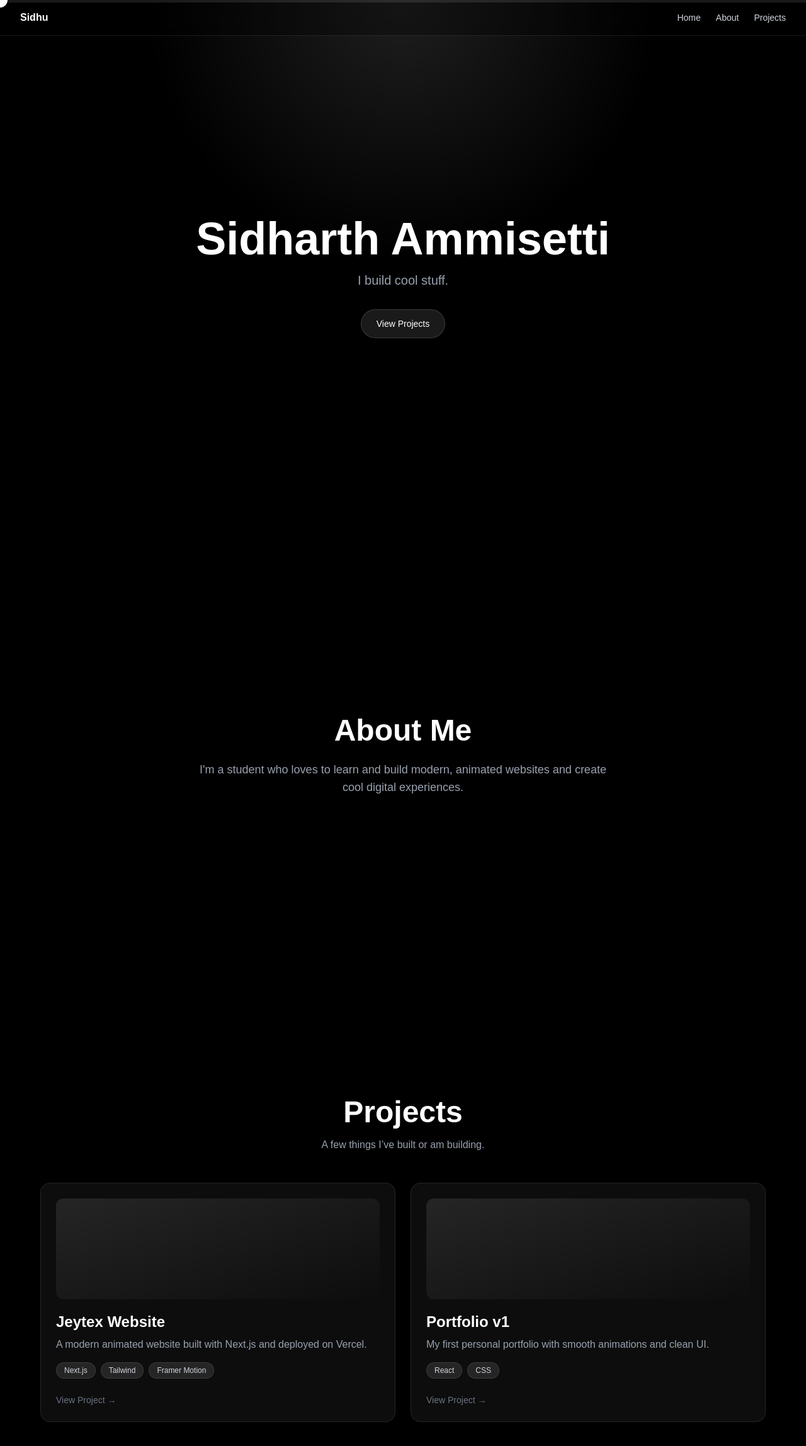
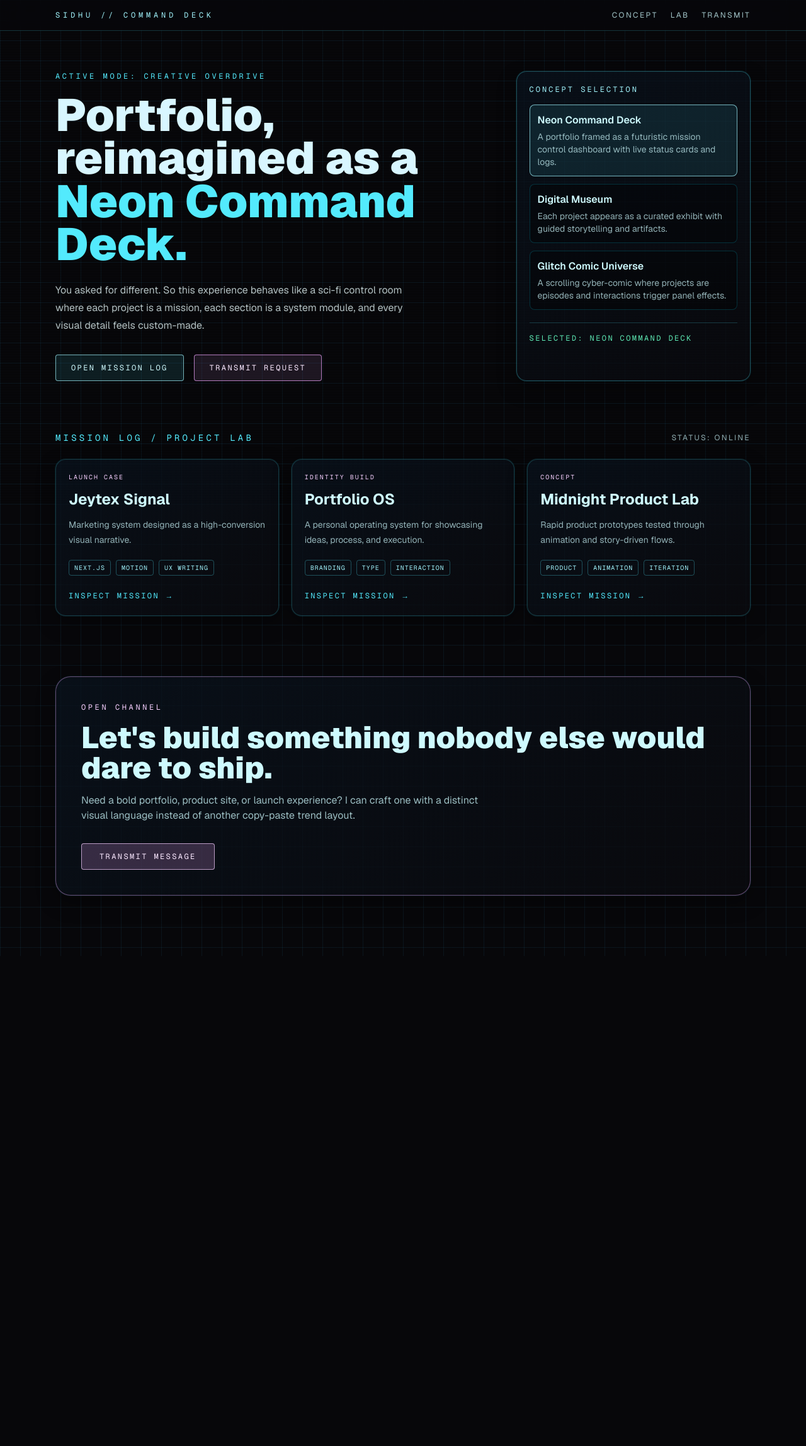
Before and after one commit to Jeytex/portfolio, a Next.js app: page / in a window 1280 px wide. Shown: the top 2296 px of the page at 63% size. After the commit the page ends 1518 px from the top, so only its background shows below. Built offline with nearby package versions, Linux system fonts and the light colour scheme.

Commit message:
Reimagine portfolio as neon command deck concept

```diff
--- a/app/globals.css
+++ b/app/globals.css
@@ -1,8 +1,8 @@
 @import "tailwindcss";
 
 :root {
-  --background: #ffffff;
-  --foreground: #171717;
+  --background: #07070a;
+  --foreground: #d8f6ff;
 }
 
 @theme inline {
@@ -12,17 +12,8 @@
   --font-mono: var(--font-geist-mono);
 }
 
-@media (prefers-color-scheme: dark) {
-  :root {
-    --background: #0a0a0a;
-    --foreground: #ededed;
-  }
-}
-
-body {
-  background: var(--background);
-  color: var(--foreground);
-  font-family: Arial, Helvetica, sans-serif;
+* {
+  box-sizing: border-box;
 }
 
 html {
@@ -30,5 +21,27 @@ html {
 }
 
 body {
-  cursor: none;
+  background: var(--background);
+  color: var(--foreground);
+  font-family: var(--font-geist-sans), Arial, Helvetica, sans-serif;
 }
+
+.grid-bg {
+  background-image:
+    linear-gradient(to right, rgba(56, 189, 248, 0.08) 1px, transparent 1px),
+    linear-gradient(to bottom, rgba(56, 189, 248, 0.08) 1px, transparent 1px);
+  background-size: 32px 32px;
+}
+
+.scanlines::before {
+  content: "";
+  position: absolute;
+  inset: 0;
+  background-image: linear-gradient(to bottom, transparent 50%, rgba(0, 0, 0, 0.35) 50%);
+  background-size: 100% 4px;
+}
+
+.terminal-panel {
+  background: linear-gradient(145deg, rgba(9, 19, 30, 0.7), rgba(10, 10, 14, 0.7));
+  box-shadow: 0 0 0 1px rgba(34, 211, 238, 0.1), 0 12px 30px rgba(0, 0, 0, 0.35);
+}
--- a/app/layout.tsx
+++ b/app/layout.tsx
@@ -13,8 +13,9 @@ const geistMono = Geist_Mono({
 });
 
 export const metadata: Metadata = {
-  title: "Create Next App",
-  description: "Generated by create next app",
+  title: "Sidharth Ammisetti | Portfolio",
+  description:
+    "Portfolio of Sidharth Ammisetti — modern web experiences with strong design, smooth interaction, and performance-first development.",
 };
 
 export default function RootLayout({
--- a/app/page.tsx
+++ b/app/page.tsx
@@ -1,206 +1,167 @@
 "use client";
 
 import { motion } from "framer-motion";
-import { useEffect, useState } from "react";
+import Link from "next/link";
 
-const projects = [
+const concepts = [
   {
-    title: "Jeytex Website",
-    desc: "A modern animated website built with Next.js and deployed on Vercel.",
-    tech: ["Next.js", "Tailwind", "Framer Motion"],
-    link: "/projects/jeytex",
+    name: "Neon Command Deck",
+    pitch: "A portfolio framed as a futuristic mission control dashboard with live status cards and logs.",
   },
   {
-    title: "Portfolio v1",
-    desc: "My first personal portfolio with smooth animations and clean UI.",
-    tech: ["React", "CSS"],
-    link: "#",
+    name: "Digital Museum",
+    pitch: "Each project appears as a curated exhibit with guided storytelling and artifacts.",
+  },
+  {
+    name: "Glitch Comic Universe",
+    pitch: "A scrolling cyber-comic where projects are episodes and interactions trigger panel effects.",
   },
 ];
 
+const experiments = [
+  {
+    title: "Jeytex Signal",
+    type: "Launch Case",
+    summary: "Marketing system designed as a high-conversion visual narrative.",
+    href: "/projects/jeytex",
+    stack: ["Next.js", "Motion", "UX Writing"],
+  },
+  {
+    title: "Portfolio OS",
+    type: "Identity Build",
+    summary: "A personal operating system for showcasing ideas, process, and execution.",
+    href: "#",
+    stack: ["Branding", "Type", "Interaction"],
+  },
+  {
+    title: "Midnight Product Lab",
+    type: "Concept",
+    summary: "Rapid product prototypes tested through animation and story-driven flows.",
+    href: "#",
+    stack: ["Product", "Animation", "Iteration"],
+  },
+];
+
+const selectedConcept = concepts[0];
+
 export default function Home() {
-  const [position, setPosition] = useState({ x: 0, y: 0 });
-  const [scrollProgress, setScrollProgress] = useState(0);
+  return (
+    <main className="grid-bg min-h-screen overflow-x-hidden bg-[#07070a] text-[#d8f6ff]">
+      <div className="scanlines pointer-events-none fixed inset-0 z-10 opacity-40" />
 
-  useEffect(() => {
-    const moveCursor = (e: MouseEvent) => {
-      setPosition({ x: e.clientX, y: e.clientY });
-    };
+      <header className="relative z-20 border-b border-cyan-300/20 bg-[#07070a]/80 backdrop-blur-md">
+        <nav className="mx-auto flex max-w-6xl items-center justify-between px-6 py-4">
+          <p className="font-mono text-xs uppercase tracking-[0.4em] text-cyan-200">SIDHU // COMMAND DECK</p>
+          <div className="flex gap-5 text-xs uppercase tracking-[0.2em] text-cyan-100/80">
+            <a href="#concept">Concept</a>
+            <a href="#lab">Lab</a>
+            <a href="#transmit">Transmit</a>
+          </div>
+        </nav>
+      </header>
 
-    const handleScroll = () => {
-      const scrollTop = window.scrollY;
-      const docHeight = document.documentElement.scrollHeight - window.innerHeight;
-      const progress = docHeight > 0 ? (scrollTop / docHeight) * 100 : 0;
-      setScrollProgress(progress);
-    };
+      <section className="relative z-20 mx-auto grid w-full max-w-6xl gap-10 px-6 py-16 md:grid-cols-[1.3fr_0.7fr]">
+        <motion.div initial={{ opacity: 0, y: 30 }} animate={{ opacity: 1, y: 0 }} transition={{ duration: 0.7 }}>
+          <p className="font-mono text-xs uppercase tracking-[0.3em] text-cyan-300">Active Mode: Creative Overdrive</p>
+          <h1 className="mt-5 text-5xl font-black leading-[0.95] sm:text-6xl md:text-7xl">
+            Portfolio,
+            <br />
+            reimagined as a
+            <span className="block text-cyan-300">Neon Command Deck.</span>
+          </h1>
+          <p className="mt-6 max-w-xl text-base leading-7 text-cyan-50/75">
+            You asked for different. So this experience behaves like a sci-fi control room where each project is a mission, each section is a system module, and every visual detail feels custom-made.
+          </p>
 
-    window.addEventListener("mousemove", moveCursor);
-    window.addEventListener("scroll", handleScroll);
+          <div className="mt-8 flex flex-wrap gap-4">
+            <a href="#lab" className="rounded-sm border border-cyan-200/70 bg-cyan-300/10 px-6 py-3 font-mono text-xs uppercase tracking-[0.2em] text-cyan-100 hover:bg-cyan-300/20">
+              Open Mission Log
+            </a>
+            <a href="#transmit" className="rounded-sm border border-fuchsia-300/70 bg-fuchsia-300/10 px-6 py-3 font-mono text-xs uppercase tracking-[0.2em] text-fuchsia-100 hover:bg-fuchsia-300/20">
+              Transmit Request
+            </a>
+          </div>
+        </motion.div>
 
-    handleScroll();
+        <motion.aside
+          id="concept"
+          initial={{ opacity: 0, x: 24 }}
+          animate={{ opacity: 1, x: 0 }}
+          transition={{ delay: 0.15, duration: 0.7 }}
+          className="terminal-panel rounded-2xl border border-cyan-300/30 p-5"
+        >
+          <p className="font-mono text-xs uppercase tracking-[0.25em] text-cyan-200">concept selection</p>
+          <div className="mt-4 space-y-3">
+            {concepts.map((concept) => (
+              <div
+                key={concept.name}
+                className={`rounded-lg border p-3 ${
+                  concept.name === selectedConcept.name
+                    ? "border-cyan-200/70 bg-cyan-300/10"
+                    : "border-cyan-400/20 bg-black/30"
+                }`}
+              >
+                <p className="font-semibold text-cyan-100">{concept.name}</p>
+                <p className="mt-1 text-sm text-cyan-100/70">{concept.pitch}</p>
+              </div>
+            ))}
+          </div>
+          <p className="mt-5 border-t border-cyan-300/20 pt-4 font-mono text-xs uppercase tracking-[0.2em] text-emerald-300">
+            Selected: {selectedConcept.name}
+          </p>
+        </motion.aside>
+      </section>
 
-    return () => {
-      window.removeEventListener("mousemove", moveCursor);
-      window.removeEventListener("scroll", handleScroll);
-    };
-  }, []);
+      <section id="lab" className="relative z-20 mx-auto w-full max-w-6xl px-6 pb-10 pt-4">
+        <div className="mb-6 flex items-center justify-between">
+          <h2 className="font-mono text-sm uppercase tracking-[0.3em] text-cyan-300">Mission Log / Project Lab</h2>
+          <p className="text-xs uppercase tracking-[0.2em] text-cyan-100/70">status: online</p>
+        </div>
 
-  return (
-    <main className="bg-black text-white">
-      {/* SCROLL PROGRESS BAR */}
-      <div className="fixed left-0 top-0 z-[1000] h-1 w-full bg-white/10">
-        <div
-          className="h-full bg-white transition-[width] duration-150"
-          style={{ width: `${scrollProgress}%` }}
-        />
-      </div>
+        <div className="grid gap-5 md:grid-cols-3">
+          {experiments.map((project, index) => (
+            <motion.article
+              key={project.title}
+              initial={{ opacity: 0, y: 28 }}
+              whileInView={{ opacity: 1, y: 0 }}
+              viewport={{ once: true, amount: 0.3 }}
+              transition={{ delay: index * 0.08, duration: 0.5 }}
+              className="terminal-panel group rounded-2xl border border-cyan-300/20 p-5"
+            >
+              <p className="font-mono text-[10px] uppercase tracking-[0.2em] text-fuchsia-200">{project.type}</p>
+              <h3 className="mt-3 text-2xl font-bold text-cyan-100">{project.title}</h3>
+              <p className="mt-3 text-sm leading-6 text-cyan-100/70">{project.summary}</p>
 
-      {/* CUSTOM CURSOR */}
-      <div
-        className="pointer-events-none fixed left-0 top-0 z-[999] h-6 w-6 -translate-x-1/2 -translate-y-1/2 rounded-full bg-white mix-blend-difference transition-transform duration-150"
-        style={{
-          left: position.x,
-          top: position.y,
-        }}
-      />
+              <div className="mt-5 flex flex-wrap gap-2">
+                {project.stack.map((item) => (
+                  <span key={item} className="rounded-sm border border-cyan-300/30 px-2 py-1 font-mono text-[10px] uppercase tracking-[0.1em] text-cyan-200">
+                    {item}
+                  </span>
+                ))}
+              </div>
 
-      {/* NAVBAR */}
-      <nav className="fixed top-0 left-0 z-50 flex w-full items-center justify-between border-b border-white/10 bg-black/30 px-8 py-4 backdrop-blur-md">
-        <h1 className="font-semibold">Sidhu</h1>
-
-        <div className="flex gap-6 text-sm text-gray-300">
-          <a href="#hero" className="transition hover:text-white">
-            Home
-          </a>
-          <a href="#about" className="transition hover:text-white">
-            About
-          </a>
-          <a href="#projects" className="transition hover:text-white">
-            Projects
-          </a>
-        </div>
-      </nav>
-
-      {/* HERO */}
-      <section
-        id="hero"
-        className="relative flex h-screen items-center justify-center overflow-hidden pt-20"
-      >
-        <div className="absolute inset-0 bg-[radial-gradient(circle_at_top,rgba(255,255,255,0.12),transparent_40%)]" />
-
-        <div className="relative z-10 px-6 text-center">
-          <motion.h1
-            initial={{ opacity: 0, y: 80 }}
-            animate={{ opacity: 1, y: 0 }}
-            transition={{ duration: 1 }}
-            className="text-5xl font-bold sm:text-6xl md:text-7xl"
-          >
-            Sidharth Ammisetti
-          </motion.h1>
-
-          <motion.p
-            initial={{ opacity: 0, y: 40 }}
-            animate={{ opacity: 1, y: 0 }}
-            transition={{ delay: 0.3, duration: 1 }}
-            className="mt-4 text-lg text-gray-400 sm:text-xl"
-          >
-            I build cool stuff.
-          </motion.p>
-
-          <motion.a
-            href="#projects"
-            initial={{ opacity: 0, y: 20 }}
-            animate={{ opacity: 1, y: 0 }}
-            transition={{ delay: 0.6, duration: 1 }}
-            whileHover={{ scale: 1.1 }}
-            whileTap={{ scale: 0.95 }}
-            className="mt-8 inline-flex items-center rounded-full border border-white/15 bg-white/10 px-6 py-3 text-sm text-white transition hover:bg-white/20"
-          >
-            View Projects
-          </motion.a>
+              <Link href={project.href} className="mt-6 inline-flex font-mono text-xs uppercase tracking-[0.2em] text-cyan-300 transition group-hover:text-fuchsia-200">
+                inspect mission →
+              </Link>
+            </motion.article>
+          ))}
         </div>
       </section>
 
-      {/* ABOUT */}
-      <section
-        id="about"
-        className="flex min-h-screen items-center justify-center px-6 py-24 scroll-mt-24"
-      >
-        <motion.div
-          initial={{ opacity: 0, y: 80 }}
-          whileInView={{ opacity: 1, y: 0 }}
-          viewport={{ once: true, amount: 0.3 }}
-          transition={{ duration: 0.9 }}
-          className="max-w-3xl text-center"
-        >
-          <h2 className="text-4xl font-semibold sm:text-5xl">About Me</h2>
-
-          <p className="mx-auto mt-6 max-w-2xl text-base leading-7 text-gray-400 sm:text-lg">
-            I'm a student who loves to learn and build modern, animated websites
-            and create cool digital experiences.
+      <section id="transmit" className="relative z-20 mx-auto w-full max-w-6xl px-6 pb-24 pt-14">
+        <div className="terminal-panel rounded-3xl border border-fuchsia-300/40 p-8 md:p-10">
+          <p className="font-mono text-xs uppercase tracking-[0.3em] text-fuchsia-200">open channel</p>
+          <h2 className="mt-4 text-4xl font-black text-cyan-100 sm:text-5xl">Let&apos;s build something nobody else would dare to ship.</h2>
+          <p className="mt-4 max-w-2xl text-cyan-100/75">
+            Need a bold portfolio, product site, or launch experience? I can craft one with a distinct visual language instead of another copy-paste trend layout.
           </p>
-        </motion.div>
-      </section>
-
-      {/* PROJECTS */}
-      <section
-        id="projects"
-        className="flex min-h-screen items-center justify-center px-6 py-24 scroll-mt-24"
-      >
-        <motion.div
-          initial={{ opacity: 0, y: 80 }}
-          whileInView={{ opacity: 1, y: 0 }}
-          viewport={{ once: true, amount: 0.3 }}
-          transition={{ duration: 0.9 }}
-          className="w-full max-w-6xl"
-        >
-          <div className="text-center">
-            <h2 className="text-4xl font-semibold sm:text-5xl">Projects</h2>
-            <p className="mt-4 text-gray-400">
-              A few things I’ve built or am building.
-            </p>
-          </div>
-
-          <div className="mt-12 grid gap-6 md:grid-cols-2">
-            {projects.map((project, index) => (
-              <motion.a
-                key={project.title}
-                href={project.link}
-                target="_blank"
-                rel="noopener noreferrer"
-                initial={{ opacity: 0, y: 40 }}
-                whileInView={{ opacity: 1, y: 0 }}
-                viewport={{ once: true }}
-                transition={{ delay: index * 0.15, duration: 0.7 }}
-                whileHover={{ y: -10, scale: 1.03 }}
-                className="group block rounded-2xl border border-white/10 bg-white/5 p-6 backdrop-blur-sm transition hover:bg-white/10"
-              >
-                {/* FAKE PREVIEW IMAGE */}
-                <div className="h-40 rounded-xl bg-gradient-to-br from-white/10 to-transparent mb-5" />
-
-                <h3 className="text-2xl font-semibold">{project.title}</h3>
-                <p className="mt-2 text-gray-400">{project.desc}</p>
-
-                {/* TECH TAGS */}
-                <div className="mt-4 flex flex-wrap gap-2">
-                  {project.tech.map((tech) => (
-                    <span
-                      key={tech}
-                      className="text-xs px-3 py-1 rounded-full bg-white/10 border border-white/10 text-gray-300"
-                    >
-                      {tech}
-                    </span>
-                  ))}
-                </div>
-
-                {/* HOVER INDICATOR */}
-                <div className="mt-6 text-sm text-gray-500 group-hover:text-white transition">
-                  View Project →
-                </div>
-              </motion.a>
-            ))}
-          </div>
-        </motion.div>
+          <a
+            href="mailto:hello@example.com"
+            className="mt-8 inline-flex rounded-sm border border-fuchsia-200/70 bg-fuchsia-300/20 px-7 py-3 font-mono text-xs uppercase tracking-[0.2em] text-fuchsia-100 hover:bg-fuchsia-300/30"
+          >
+            transmit message
+          </a>
+        </div>
       </section>
     </main>
   );
--- a/app/projects/jeytex/page.tsx
+++ b/app/projects/jeytex/page.tsx
@@ -1,3 +1,5 @@
+import Link from "next/link";
+
 export default function JeytexProject() {
   return (
     <main className="min-h-screen bg-black text-white px-6 py-20">
@@ -17,12 +19,12 @@ export default function JeytexProject() {
           Visit Live →
         </a>
 
-        <a
+        <Link
           href="/"
           className="px-6 py-3 border border-white/20 rounded-full"
         >
           Back Home
-        </a>
+        </Link>
       </div>
     </main>
   );
```
